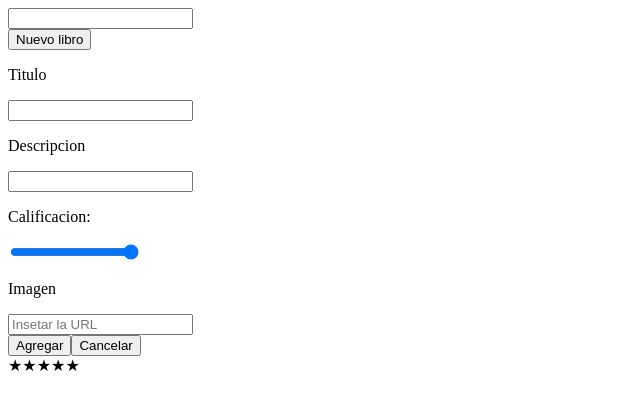
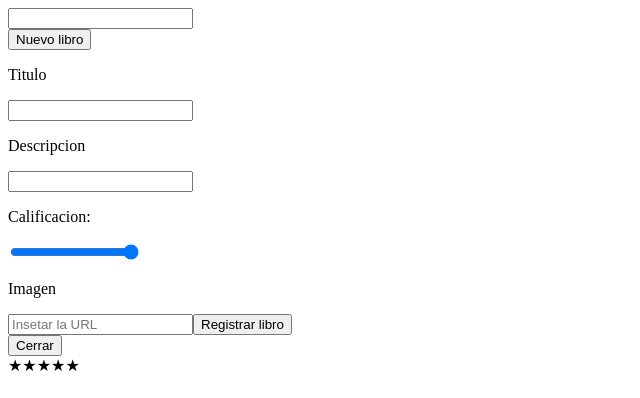
Before and after one commit to Fabianvminotti/appPeliculas2, a React (Create React App) app: page / in a window 1280 px wide. Both pictures are taken after a click on the button "Nuevo libro". Shown: the top 398 px of the page, without its empty margins (0-640 px from the left). Built offline with nearby package versions, Linux system fonts and the light colour scheme.

Commit message:
terminado agregar pelicula

```diff
--- a/src/componentes/App.js
+++ b/src/componentes/App.js
@@ -47,10 +47,20 @@ class App extends React.Component{
 	}
 
 
+	onAdd= (item)=>{
+		let temp =[...this.state.pelis] //esto es un operador de propagacion de ECMAscript 6 (googlear)
+		const id= temp[temp.length-1].id+1   //esto selecciona el id del ultimo elemento y le suma 1(para el id del proximo elemento que se agrega)
+		item['id'] = id;
+		temp.push(item);
+
+		this.setState({pelis:[...temp]})
+
+	}
+
 	render(){
 		return(
 				<div className="app">
-					<Menu/>
+					<Menu  onadd={this.onAdd} />
 					<List items={this.state.pelis}/>
 				</div>
 
--- a/src/componentes/Menu.js
+++ b/src/componentes/Menu.js
@@ -25,22 +25,7 @@ class Menu extends React.Component{
 			this.setState({panelAgregar:false})
 		}
 
-		agregar = (e)=>{
-			e.preventDefault();
-			this.setState({panelAgregar:false})
 
-			const titulo = this.state.titulo;
-			const desc =  this.state.desc;
-			const calif = this.state.calif;
-			const Img = this.state.img;
-
-			this.props.agregarAux({titulo:titulo,
-								desc:desc,
-								calif:calif,
-								Img:Img})
-
-
-		}
 
 		render(){
 			return(
@@ -60,7 +45,7 @@ class Menu extends React.Component{
 						</div>
 						{  /* esta es una forma particular del if */
 							(this.state.panelAgregar)?
-							<PanelAgregar cancelar={this.cancelar} agregar={this.agregar}/> //(mandar a llamar al prop)aca tengo que definir "cancelar" que se trae desde el elemento PanelAgregar
+							<PanelAgregar cancelar={this.cancelar} onadd={this.props.onadd}/> //(mandar a llamar al prop)aca tengo que definir "cancelar" que se trae desde el elemento PanelAgregar
 							:
 							" "
 						}
--- a/src/componentes/PanelAgregar.js
+++ b/src/componentes/PanelAgregar.js
@@ -9,27 +9,43 @@ class PanelAgregar extends React.Component{
 		this.state={
 			titulo:"",
 			desc:"",
-			calif:1,
-			Img:""
+			rating:1,
+			imagen:""
 		};
 
 
     }
 
 	setCalificacion = (e) =>{
-		this.setState({calif: e.target.setCalificacion})
+		this.setState({calif: e.target.value})
 	}
 
 	setTitulo = (e) =>{
-		this.setState({titulo: e.target.setTitulo})
+		this.setState({titulo: e.target.value})
 	}
 
-	setImg = (e) =>{
-		this.setState({img: e.target.setImg})
+	setimagen = (e) =>{
+		this.setState({imagen: e.target.value})
 	}
 
 	setDescripcion = (e) =>{
-		this.setState({desc: e.target.setDescripcion})
+		this.setState({desc: e.target.value})
+	}
+
+
+	onSubmit = (e) =>{
+		e.preventDefault();
+
+		const titulo = this.state.titulo;
+		const desc =  this.state.desc;
+		const rating = this.state.rating;
+		const imagen = this.state.imagen;
+
+		this.props.onadd({titulo:titulo, imagen:imagen, rating:rating})
+
+
+
+
 	}
 
 
@@ -41,7 +57,7 @@ class PanelAgregar extends React.Component{
 	render(){
 			return(
 					<div className="addPelicula-contenedor">
-					<form className="addPelicula">
+					<form onSubmit={this.onSubmit} className="addPelicula">
 						<p>Titulo</p>
 						<input onChange={this.setTitulo} ></input>
 						<p>Descripcion</p>
@@ -50,12 +66,14 @@ class PanelAgregar extends React.Component{
 						<input type="range"  min="1" max="5" id="range" onChange={this.setCalificacion}></input>
 
 						<p>Imagen</p>
-						<input  placeholder="Insetar la URL" onChange={this.setImg} ></input>
+						<input  placeholder="Insetar la URL" onChange={this.setimagen} ></input>
+						<input type="submit" value="Registrar libro"/>
+
 					</form>
 
 
-						<button onClick={this.props.agregar}>Agregar</button>
-						<button onClick={this.props.cancelar}>Cancelar</button>
+						{/* <button onClick={this.props.agregar}>Agregar</button> */}
+						<button onClick={this.props.cancelar}>Cerrar</button>
 					</div>
 
 
```
